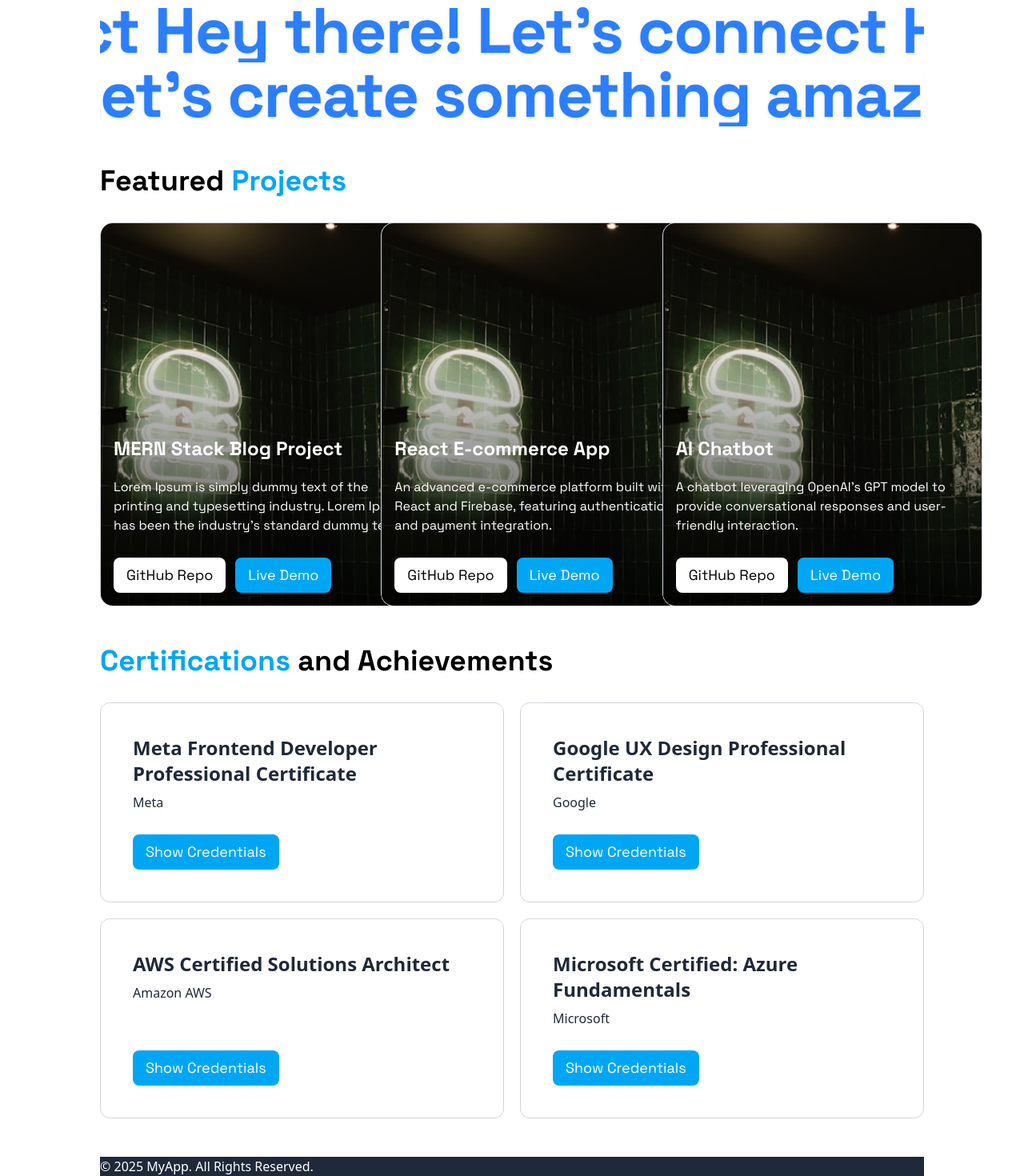
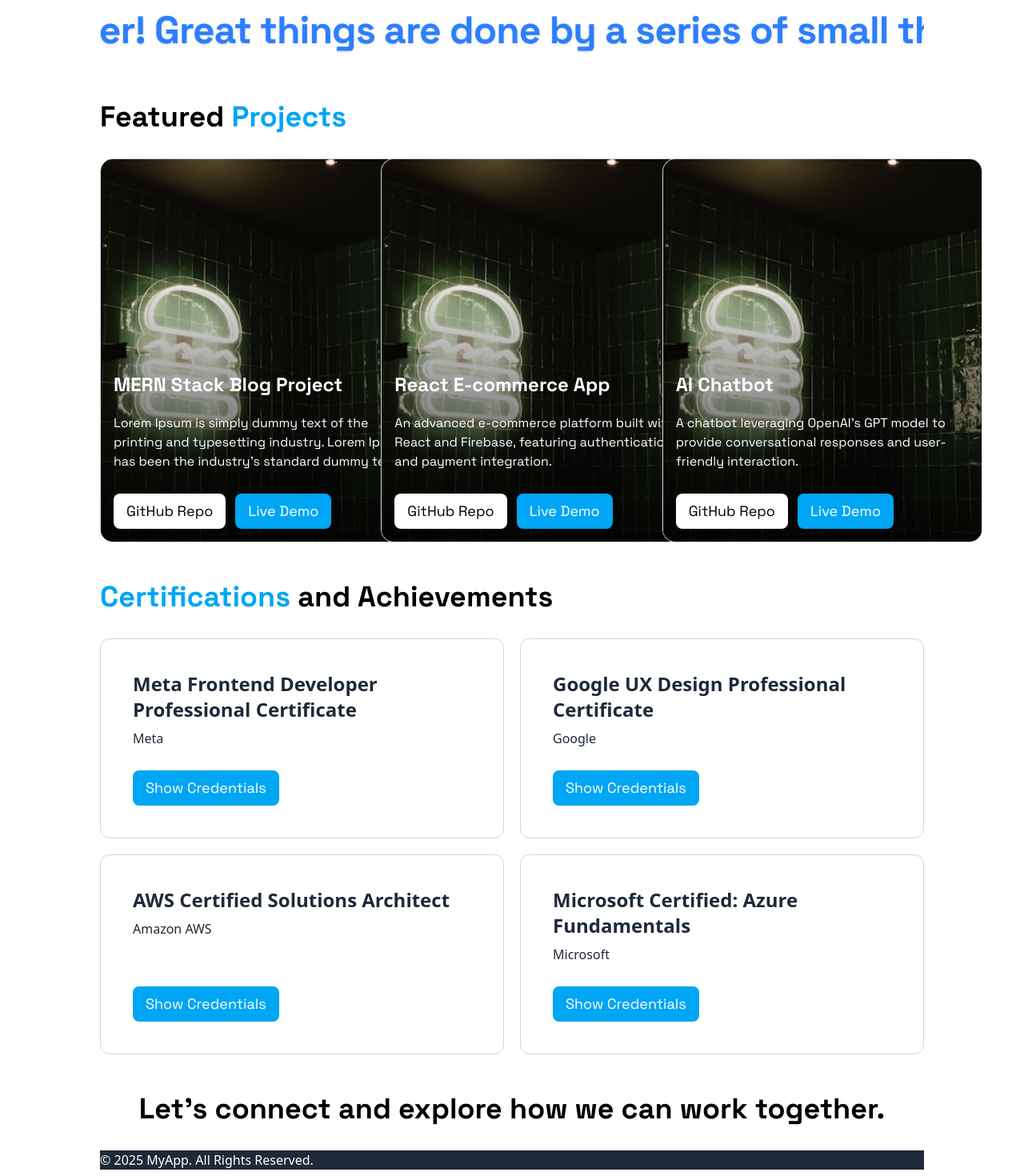
Before and after one commit to gihanchamila/portfolio-frontend, a React (Vite) app: page / in a window 1280 px wide. Shown: the part 666-2136 px from the top of the page at 80% size. Built offline with nearby package versions, Linux system fonts and the light colour scheme.

Commit message:
code refractor

```diff
--- /dev/null
+++ b/src/components/Sections/ContactSection.jsx
@@ -0,0 +1,13 @@
+import React from 'react'
+
+const ContactSection = () => {
+  return (
+    <header className='pb-8'>
+        <h2 className="text-4xl text-center font-bold font-primary">
+            Let's connect and explore how we can work together.
+        </h2>
+    </header>
+  )
+}
+
+export default ContactSection
--- a/src/components/Skills.jsx
+++ b/src/components/Sections/Skills.jsx
@@ -1,11 +1,11 @@
 import React from 'react'
-import ScrollVelocity from './utils/ScrollVelocity'
+import ScrollVelocity from '../utils/ScrollVelocity'
 
 const Skills = () => {
   return (
       <section className='pb-12'>
           <ScrollVelocity
-              texts={["Hey there! Let's connect", "Let's create something amazing together!"]}
+              texts={["Great things are done by a series of small things brought together!"]}
               className="text-blue-500 font-primary"
           />
       </section>
--- a/src/components/utils/ScrollVelocity.jsx
+++ b/src/components/utils/ScrollVelocity.jsx
@@ -118,7 +118,7 @@ export const ScrollVelocity = ({
         style={parallaxStyle}
       >
         <motion.div
-          className={`${scrollerClassName} flex whitespace-nowrap text-center font-sans text-4xl font-bold tracking-[-0.02em] drop-shadow md:text-[5rem] md:leading-[5rem]`}
+          className={`${scrollerClassName} flex whitespace-nowrap text-center font-sans text-2xl font-bold tracking-[-0.02em] drop-shadow md:text-[3rem] md:leading-[5rem]`}
           style={{ x, ...scrollerStyle }}
         >
           {spans}
--- a/src/pages/LandingPage.jsx
+++ b/src/pages/LandingPage.jsx
@@ -1,8 +1,9 @@
 import React from 'react'
 import HeroSection from '../components/Sections/HeroSection'
-import Skills from '../components/Skills'
+import Skills from '../components/Sections/Skills'
 import FeaturedProjects from '../components/Sections/FeaturedProjects'
 import Certificate from '../components/Sections/Certificate'
+import ContactSection from '../components/Sections/ContactSection'
 
 const LandingPage = () => {
   return (
@@ -11,6 +12,7 @@ const LandingPage = () => {
         <Skills />
         <FeaturedProjects />
         <Certificate />
+        <ContactSection />
     </>
 
   )
```
